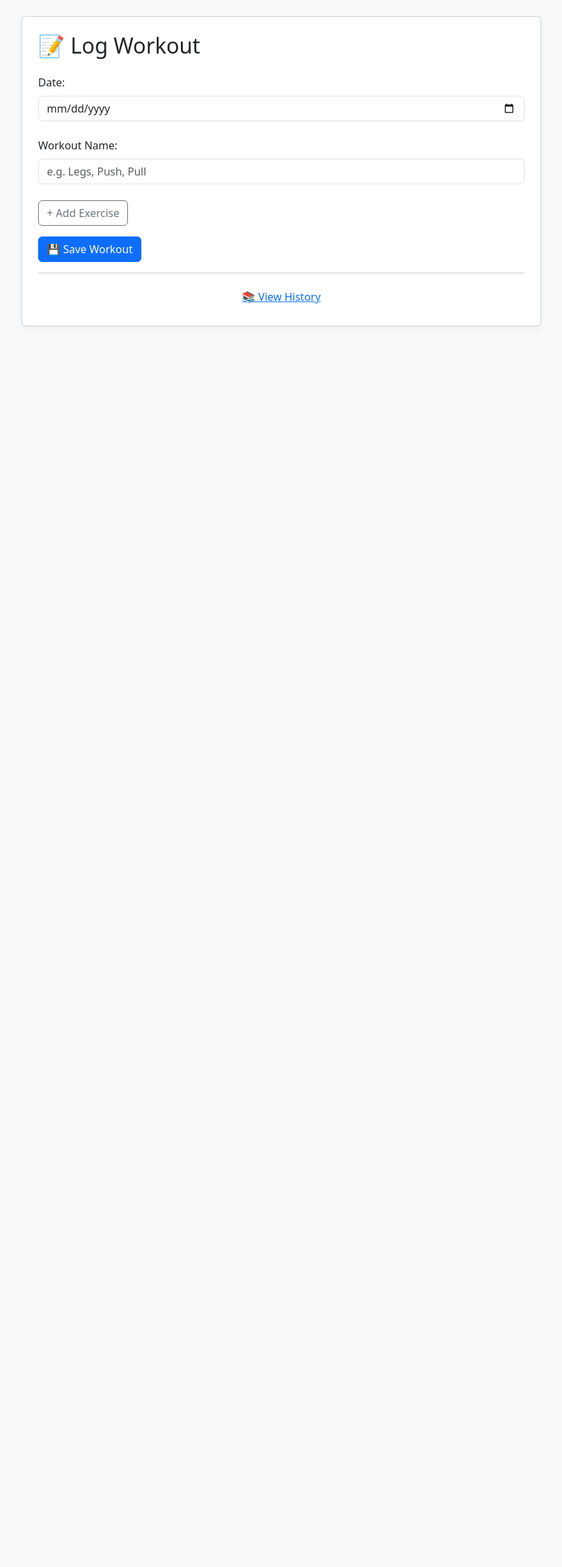
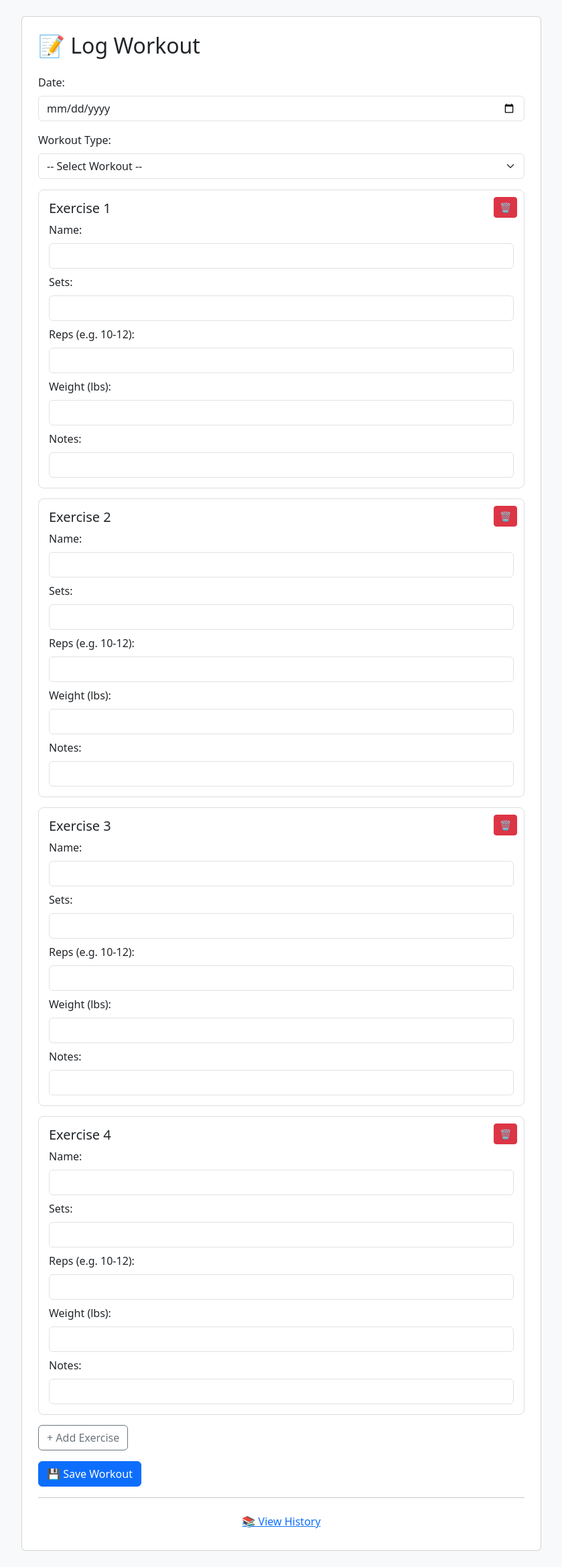
Before and after one commit to Jquanlearner/fitness-tracker, a Flask app: page / in a window 1280 px wide. Shown: the whole page at 67% size, without its empty margins (220-1059 px from the left). Before the commit the page ends 487 px from the top, so only its background shows below. Run offline with Flask 3, Linux system fonts and the light colour scheme.

Commit message:
Update index page: dropdown, 4 default exercises, and remove buttons

```diff
--- a/templates/index.html
+++ b/templates/index.html
@@ -11,11 +11,18 @@
     .container {
       max-width: 800px;
     }
-    .card {
-      box-shadow: 0 4px 10px rgba(0,0,0,0.05);
+    .exercise-card {
+      position: relative;
+      border: 1px solid #ddd;
+      border-radius: 8px;
+      padding: 15px;
+      background: #fff;
+      margin-bottom: 15px;
     }
-    .form-section {
-      margin-bottom: 1.5rem;
+    .remove-btn {
+      position: absolute;
+      top: 10px;
+      right: 10px;
     }
   </style>
 </head>
@@ -24,13 +31,21 @@
     <div class="card p-4">
       <h2 class="mb-4">📝 Log Workout</h2>
       <form method="POST" id="workout-form">
-        <div class="form-section">
+        <div class="mb-3">
           <label class="form-label">Date:</label>
           <input type="date" name="date" class="form-control" required>
         </div>
-        <div class="form-section">
-          <label class="form-label">Workout Name:</label>
-          <input type="text" name="workout_name" class="form-control" required placeholder="e.g. Legs, Push, Pull">
+        <div class="mb-3">
+          <label class="form-label">Workout Type:</label>
+          <select name="workout_name" class="form-select" required>
+            <option value="">-- Select Workout --</option>
+            <option value="Push">Push</option>
+            <option value="Pull">Pull</option>
+            <option value="Legs">Legs</option>
+            <option value="Upper">Upper</option>
+            <option value="Lower">Lower</option>
+            <option value="Full Body">Full Body</option>
+          </select>
         </div>
 
         <div id="exercises"></div>
@@ -47,25 +62,45 @@
 
   <script>
     let exerciseCount = 0;
-    function addExercise() {
+
+    function addExercise(name = "", sets = "", reps = "", weight = "", notes = "") {
       const container = document.getElementById("exercises");
+
       const div = document.createElement("div");
-      div.classList.add("form-section", "border", "p-3", "mb-3", "bg-light", "rounded");
+      div.classList.add("exercise-card");
+      div.setAttribute("data-index", exerciseCount);
+
       div.innerHTML = `
+        <button type="button" class="btn btn-sm btn-danger remove-btn" onclick="removeExercise(${exerciseCount})">🗑️</button>
         <h5>Exercise ${exerciseCount + 1}</h5>
         <label class="form-label">Name:</label>
-        <input type="text" name="exercise-${exerciseCount}-name" class="form-control" required>
+        <input type="text" name="exercise-${exerciseCount}-name" class="form-control" required value="${name}">
         <label class="form-label mt-2">Sets:</label>
-        <input type="number" name="exercise-${exerciseCount}-sets" class="form-control" required>
+        <input type="number" name="exercise-${exerciseCount}-sets" class="form-control" required value="${sets}">
         <label class="form-label mt-2">Reps (e.g. 10-12):</label>
-        <input type="text" name="exercise-${exerciseCount}-reps" class="form-control" required>
+        <input type="text" name="exercise-${exerciseCount}-reps" class="form-control" required value="${reps}">
         <label class="form-label mt-2">Weight (lbs):</label>
-        <input type="text" name="exercise-${exerciseCount}-weight" class="form-control" required>
+        <input type="text" name="exercise-${exerciseCount}-weight" class="form-control" required value="${weight}">
         <label class="form-label mt-2">Notes:</label>
-        <input type="text" name="exercise-${exerciseCount}-notes" class="form-control">
+        <input type="text" name="exercise-${exerciseCount}-notes" class="form-control" value="${notes}">
       `;
+
       container.appendChild(div);
-      document.getElementById("exercise-count").value = ++exerciseCount;
+      exerciseCount++;
+      document.getElementById("exercise-count").value = exerciseCount;
+    }
+
+    function removeExercise(index) {
+      const container = document.getElementById("exercises");
+      const card = container.querySelector(`.exercise-card[data-index="${index}"]`);
+      if (card) {
+        container.removeChild(card);
+      }
+    }
+
+    // Start with 4 blank exercises
+    for (let i = 0; i < 4; i++) {
+      addExercise();
     }
   </script>
 </body>
```
